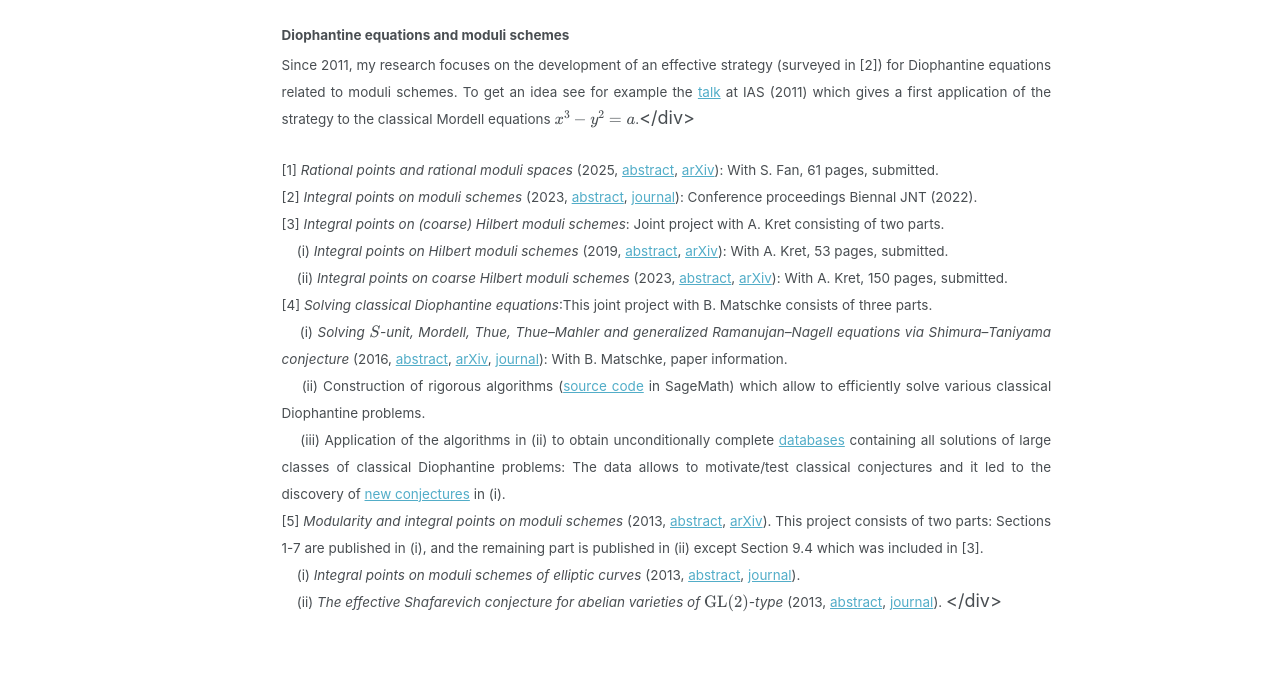
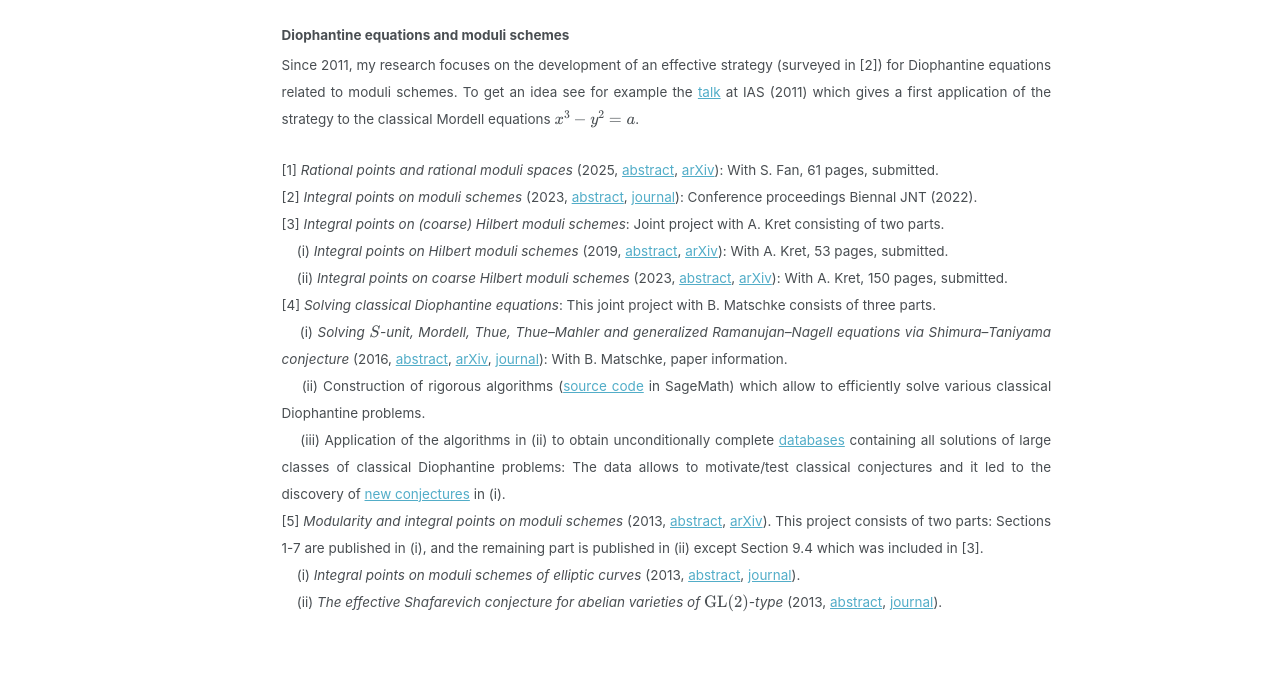
Before and after one commit to rafaelvonkanel/rafaelvonkanel.github.io, a Jekyll site: the page built from _pages/research.md, in a window 1280 px wide and 1159 px high. Shown: the part 141-839 px from the top of the window. Built offline with Jekyll 4.4.1, drawn with Linux system fonts in a browser that asks for light colours; a script that is not in the unit is left out.

Commit message:
Update research.md

```diff
--- a/_pages/research.md
+++ b/_pages/research.md
@@ -7,7 +7,7 @@ author_profile: false
 
 #### Diophantine equations and moduli schemes
 
-<div style="text-align: justify !important; text-justify: inter-word;" markdown="1"><small>Since 2011, my research focuses on the development of an effective strategy (surveyed in [2]) for Diophantine equations related to moduli schemes. To get an idea see for example the [talk](www.ias.edu/video/short/vonkenel) at IAS (2011) which gives a first application of the strategy to the classical Mordell equations \\(x^3-y^2=a\\).</small></div>
+<div style="text-align: justify !important; text-justify: inter-word;" markdown="1"><small>Since 2011, my research focuses on the development of an effective strategy (surveyed in [2]) for Diophantine equations related to moduli schemes. To get an idea see for example the [talk](www.ias.edu/video/short/vonkenel) at IAS (2011) which gives a first application of the strategy to the classical Mordell equations \\(x^3-y^2=a\\).</small>
 
 <div style="text-align: justify !important; text-justify: inter-word;" markdown="1"><small>
 [1] *Rational points and rational moduli spaces* (2025, [abstract](../_research/proj2.md), [arXiv](https://arxiv.org/pdf/2501.17155)): With S. Fan, 61 pages, submitted.
@@ -15,11 +15,11 @@ author_profile: false
 [3] *Integral points on (coarse) Hilbert moduli schemes*: Joint project with A. Kret consisting of two parts.
 &nbsp;&nbsp;&nbsp; (i) *Integral points on Hilbert moduli schemes* (2019, [abstract](../_research/proj2.md), [arXiv](https://arxiv.org/abs/1904.03503)): With A. Kret, 53 pages, submitted.
 &nbsp;&nbsp;&nbsp; (ii) *Integral points on coarse Hilbert moduli schemes*  (2023, [abstract](../_research/proj2.md), [arXiv](https://arxiv.org/abs/2307.06944)): With A. Kret, 150 pages, submitted.
-[4] *Solving classical Diophantine equations*:This joint project with B. Matschke consists of three parts.
+[4] *Solving classical Diophantine equations*: This joint project with B. Matschke consists of three parts.
 &nbsp;&nbsp;&nbsp; (i) *Solving \\(S\\)-unit, Mordell, Thue, Thue–Mahler and generalized Ramanujan–Nagell equations via Shimura–Taniyama conjecture* (2016, [abstract](../_research/proj2.md), [arXiv](https://arxiv.org/abs/1605.06079), [journal](https://bookstore.ams.org/view?ProductCode=MEMO/286/1419)): With B. Matschke, paper information.
 &nbsp;&nbsp;&nbsp; (ii) Construction of rigorous algorithms ([source code](https://github.com/bmatschke/solving-classical-diophantine-equations) in SageMath) which allow to efficiently solve various classical Diophantine problems.
 &nbsp;&nbsp;&nbsp; (iii) Application of the algorithms in (ii) to obtain unconditionally complete [databases](https://bmatschke.github.io/solving-classical-diophantine-equations/) containing all solutions of large classes of classical Diophantine problems: The data allows to motivate/test classical conjectures and it led to the discovery of [new conjectures](https://bmatschke.github.io/solving-classical-diophantine-equations/) in (i).
 [5] *Modularity and integral points on moduli schemes* (2013, [abstract](../_research/proj2.md), [arXiv](https://arxiv.org/abs/1310.7263)). This project consists of two parts: Sections 1-7 are published in (i), and the remaining part is published in (ii) except Section 9.4 which was included in [3].
 &nbsp;&nbsp;&nbsp; (i) *Integral points on moduli schemes of elliptic curves* (2013, [abstract](../_research/proj2.md), [journal](https://londmathsoc.onlinelibrary.wiley.com/doi/full/10.1112/tlms/tlu003)).
 &nbsp;&nbsp;&nbsp; (ii) *The effective Shafarevich conjecture for abelian varieties of \\(\text{GL(2)}\\)-type* (2013, [abstract](../_research/proj2.md), [journal](https://www.cambridge.org/core/journals/forum-of-mathematics-sigma/article/effective-shafarevich-conjecture-for-abelian-varieties-of-text-gl2type/5DA2DC5985591DFBC9A26C20BA22F49B)).
-</small></div>
+</small>
```
